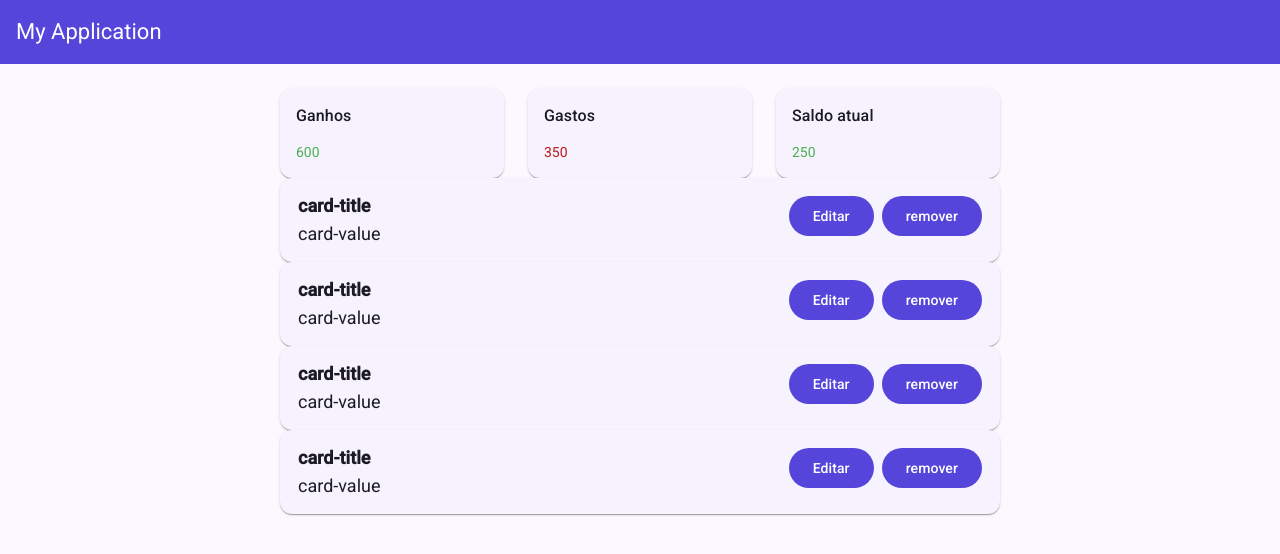
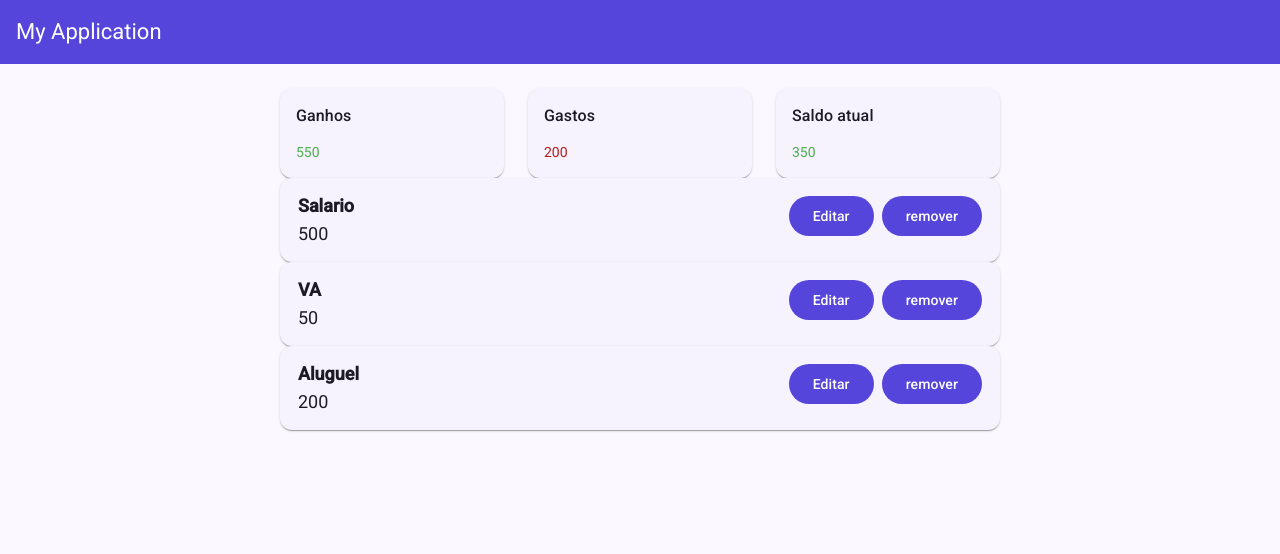
Before and after one commit to victorduarte31/study-angular20, an Angular app: page / in a window 1280 px wide. Shown: the top 554 px of the page. Built offline with nearby package versions, Linux system fonts and the light colour scheme.

Commit message:
Adiciona interface Transactions e enum TransactionType para tipagem de transações, integrações ao componente TransactionItem e ajustes no módulo Home.

```diff
--- a/src/app/features/home/components/balance/balance.ts
+++ b/src/app/features/home/components/balance/balance.ts
@@ -1,5 +1,6 @@
 import {Component, computed, input} from '@angular/core';
 import {BalanceCard} from "./components/balance-card/balance-card";
+import {Transactions} from '../../../../shared/transaction/interfaces/transactions';
 
 @Component({
   selector: 'app-balance',
@@ -11,7 +12,7 @@ import {BalanceCard} from "./components/balance-card/balance-card";
 })
 export class Balance {
 
-  transactions = input.required<{ value: number, type: string }[]>();
+  transactions = input.required<Transactions[]>();
 
   totalIncomes = computed(() => {
     return this.transactions()
--- a/src/app/features/home/components/transaction-item/transaction-item.html
+++ b/src/app/features/home/components/transaction-item/transaction-item.html
@@ -1,10 +1,10 @@
 <mat-card class="card">
   <div>
     <div class="card-title">
-      card-title
+      {{ transaction().title }}
     </div>
     <div class="card-value">
-      card-value
+      {{ transaction().value }}
     </div>
   </div>
 
--- a/src/app/features/home/components/transaction-item/transaction-item.ts
+++ b/src/app/features/home/components/transaction-item/transaction-item.ts
@@ -1,6 +1,7 @@
-import { Component } from '@angular/core';
+import {Component, input} from '@angular/core';
 import {MatCard} from '@angular/material/card';
 import {MatButton} from '@angular/material/button';
+import {Transactions} from '../../../../shared/transaction/interfaces/transactions';
 
 @Component({
   selector: 'app-transaction-item',
@@ -13,4 +14,6 @@ import {MatButton} from '@angular/material/button';
 })
 export class TransactionItem {
 
+  transaction = input.required<Transactions>();
+
 }
--- a/src/app/features/home/home.html
+++ b/src/app/features/home/home.html
@@ -1,5 +1,5 @@
 <app-balance [transactions]="transaction()"></app-balance>
 
 @for (item of transaction(); track item) {
-  <app-transaction-item></app-transaction-item>
+  <app-transaction-item [transaction]="item"></app-transaction-item>
 }
--- a/src/app/features/home/home.ts
+++ b/src/app/features/home/home.ts
@@ -1,6 +1,8 @@
 import {Component, signal} from '@angular/core';
 import {Balance} from './components/balance/balance';
 import {TransactionItem} from './components/transaction-item/transaction-item';
+import {Transactions} from '../../shared/transaction/interfaces/transactions';
+import {TransactionType} from '../../shared/transaction/enums/transaction-type';
 
 @Component({
   selector: 'app-home',
@@ -13,11 +15,10 @@ import {TransactionItem} from './components/transaction-item/transaction-item';
 })
 export class Home {
 
-  transaction = signal([
-    {value: 500, type: 'income'},
-    {value: 150, type: 'outcome'},
-    {value: 200, type: 'outcome'},
-    {value: 100, type: 'income'},
+  transaction = signal<Transactions[]>([
+    {title:'Salario', value: 500, type: TransactionType.INCOME},
+    {title:'VA', value: 50, type: TransactionType.INCOME},
+    {title:'Aluguel', value: 200, type: TransactionType.OUTCOME},
   ]);
 
 }
--- /dev/null
+++ b/src/app/shared/transaction/enums/transaction-type.ts
@@ -0,0 +1 @@
+export enum TransactionType {INCOME = 'income', OUTCOME = 'outcome'}
--- /dev/null
+++ b/src/app/shared/transaction/interfaces/transactions.ts
@@ -0,0 +1,7 @@
+import {TransactionType} from '../enums/transaction-type';
+
+export interface Transactions {
+  title: string;
+  value: number;
+  type: TransactionType;
+}
```
